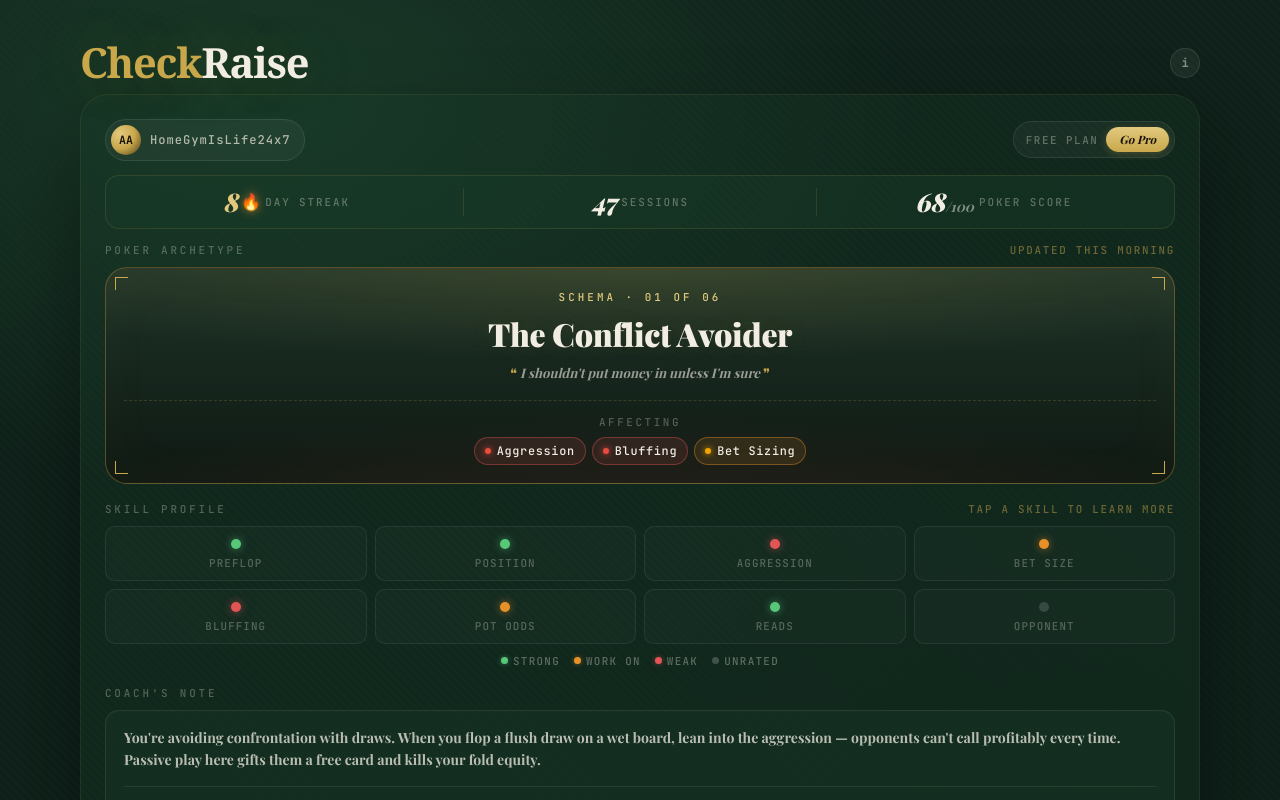
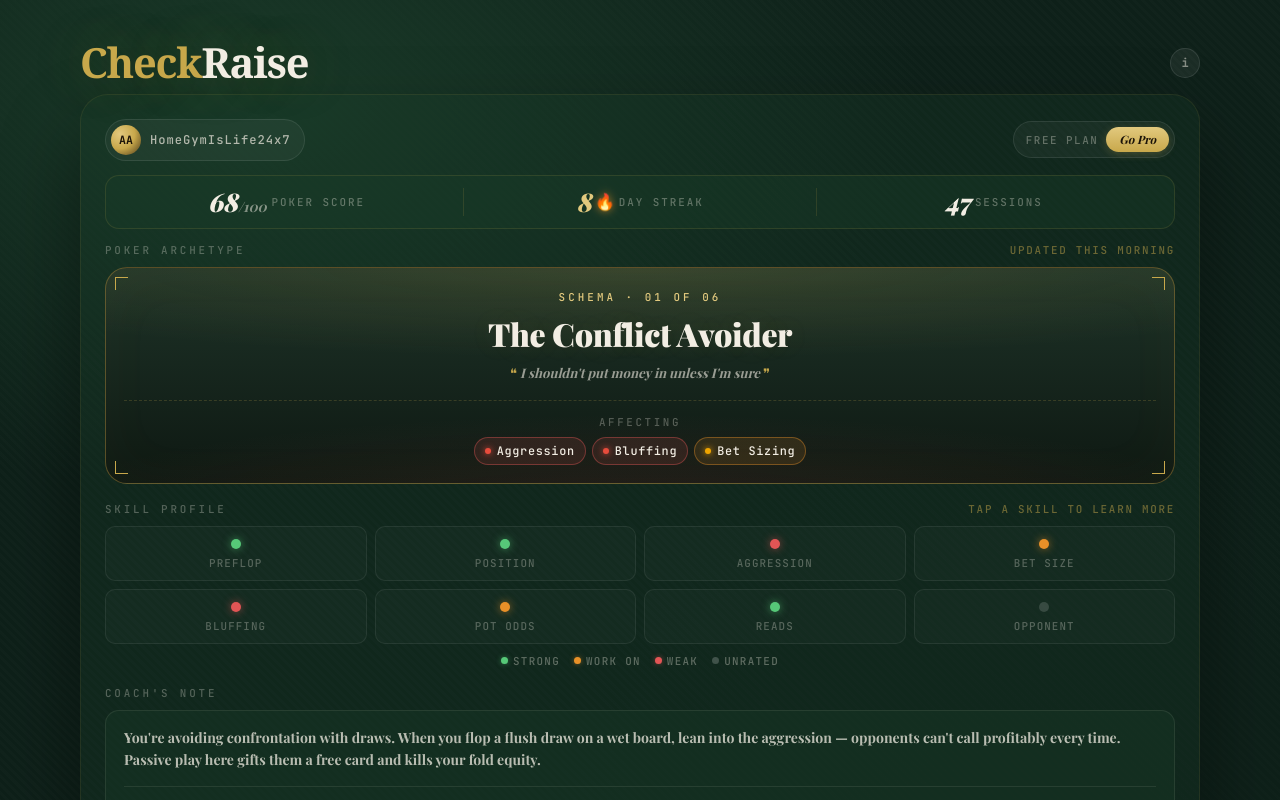
Before and after one commit to dolsonfare-tech/poker-trainer, a React (Create React App) app: page / in a window 1280 px wide. Shown: the top 800 px of the page. Built offline with nearby package versions, Linux system fonts and the light colour scheme; no server answers; a web font is replaced by a local one.

Commit message:
Update Dashboard.jsx

```diff
--- a/src/components/Dashboard.jsx
+++ b/src/components/Dashboard.jsx
@@ -66,6 +66,14 @@ export default function Dashboard({ onStartSession, stats }) {
       {/* ── Stats row ── */}
       <div className="db-stats-row">
         <div className="db-stat-chip">
+          <span className="db-stat-num db-stat-cream">
+            {pokerScore ?? '—'}
+            {pokerScore != null && <span className="db-stat-denom">/100</span>}
+          </span>
+          <span className="db-stat-label">poker score</span>
+        </div>
+        <div className="db-stat-divider" />
+        <div className="db-stat-chip">
           <span className="db-stat-num">{streak}</span>
           <span className="db-stat-flame">🔥</span>
           <span className="db-stat-label">day streak</span>
@@ -74,14 +82,6 @@ export default function Dashboard({ onStartSession, stats }) {
         <div className="db-stat-chip">
           <span className="db-stat-num db-stat-cream">{sessionsCompleted}</span>
           <span className="db-stat-label">sessions</span>
-        </div>
-        <div className="db-stat-divider" />
-        <div className="db-stat-chip">
-          <span className="db-stat-num db-stat-cream">
-            {pokerScore ?? '—'}
-            {pokerScore != null && <span className="db-stat-denom">/100</span>}
-          </span>
-          <span className="db-stat-label">poker score</span>
         </div>
       </div>
 
```
